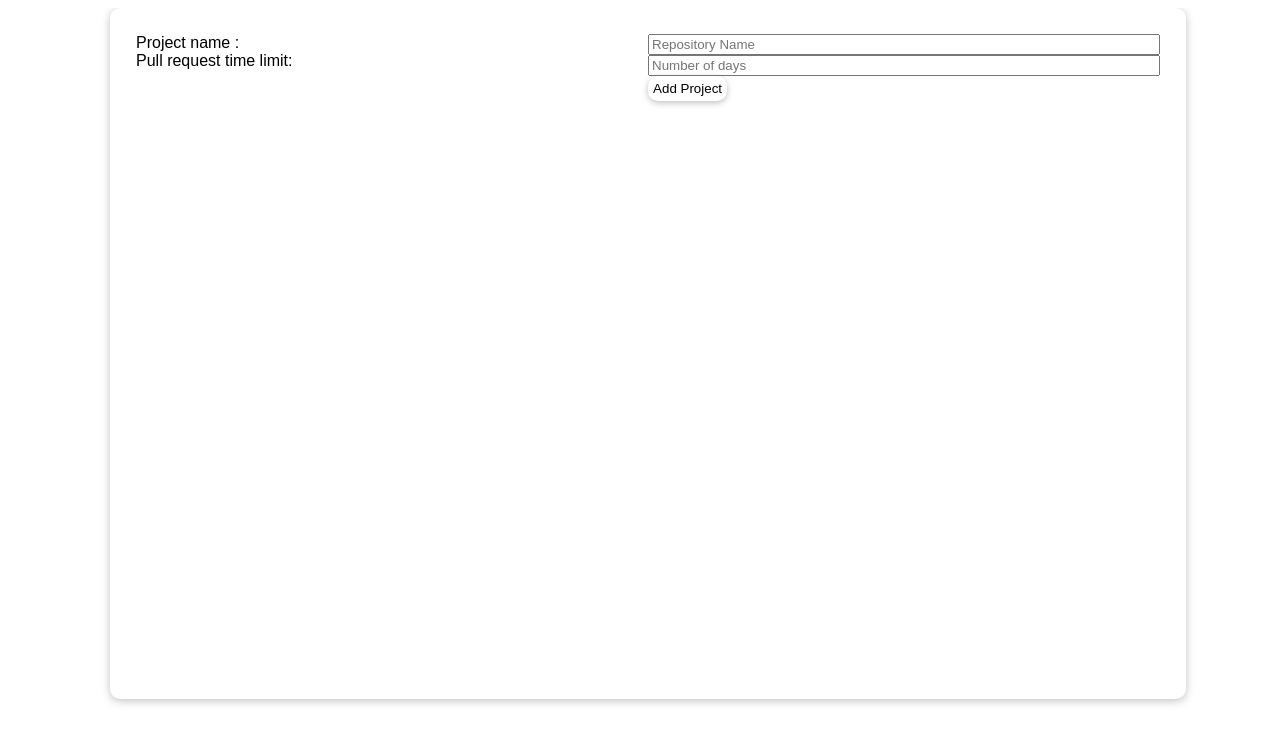
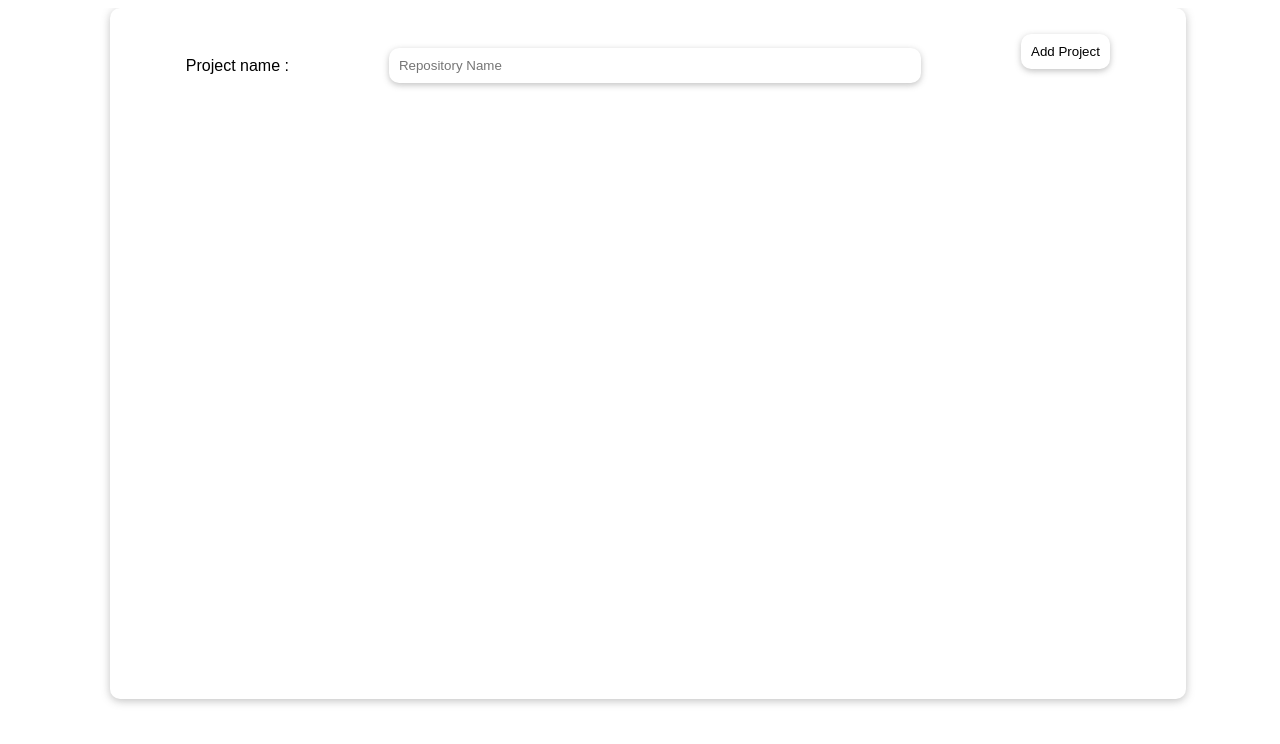
Before and after one commit to ScrumGoblin/GitGob, a React app in the folder front-end/: page /add-project in a window 1280 px wide. Shown: the top 744 px of the page. Built offline with nearby package versions, Linux system fonts and the light colour scheme.

Commit message:
added more styling, hid access token

```diff
--- a/front-end/src/App.css
+++ b/front-end/src/App.css
@@ -23,6 +23,14 @@
 .addProjectButton:hover{
     background-color: rgb(241, 241, 241);
 }
+.addProjectInput{
+    background-color: white;
+    border: none;
+    width: 50%;
+    border-radius: 10px;
+    box-shadow: rgba(99, 99, 99, 0.4) 0px 2px 6px 0px;
+    padding: 1%;
+}
 .displayPageContainer{
     display: flex;
     flex-direction: column;
@@ -45,14 +53,20 @@
     padding: 2%;
 }
 .addProjectContainer{
-    display: grid;
+    display: flex;
     height: 80%;
     width: 80%;
-    grid-template-columns: 1fr 1fr;
     border: none;
     border-radius: 10px;
     box-shadow: rgba(99, 99, 99, 0.4) 0px 2px 8px 0px;
     padding: 2%;
+}
+.addProjectRow{
+    display: flex;
+    width: 100%;
+    height: 10%;
+    align-items: center;
+    justify-content: space-around;
 }
 .addProjectLabelContainer{
     display: flex;
--- a/front-end/src/components/AddProject.jsx
+++ b/front-end/src/components/AddProject.jsx
@@ -46,16 +46,11 @@ function AddProject () {
     return (
     <div className='pageContainer'>
         <div className='addProjectContainer'>
-            <div className='addProjectLabelContainer'>
+            <div class="addProjectRow">
                 <label>Project name : </label>
-                <label>Pull request time limit: </label>
-            </div>
-            <div className="addProjectInputContainer">
-                <input type="text" placeholder='Repository Name' onChange={(e) => updateName(e.target.value)}/>
-                <input type="text" placeholder='Number of days'/>
+                <input className="addProjectInput" type="text" placeholder='Repository Name' onChange={(e) => updateName(e.target.value)}/>
                 <button className="addProjectButton" onClick={()=>submitProject(project.name)}>Add Project</button>
             </div>
-
         </div>
     </div>
     )
--- a/front-end/src/components/Pullreq.jsx
+++ b/front-end/src/components/Pullreq.jsx
@@ -8,9 +8,9 @@ function PullReq (props) {
 
     let className;
 
-    if (state === 'closed') className = 'pullReqBlack';
-    else if (dateParser(created_at) > 2) className = 'pullReqRed';
-    else className = 'pullReqYellow'
+    // if (state === 'closed') className = 'pullReqBlack';
+    if (dateParser(created_at) > 2) className = 'pullReqRed';
+    else className = 'pullReqBlack'
 
     return (
         <div className="pullReqContainer">
```
Also changed, not shown: 1 other file (tests, documents, lock files or other folders).
